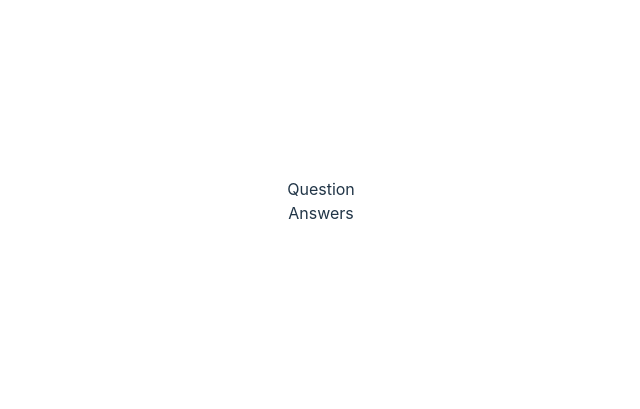
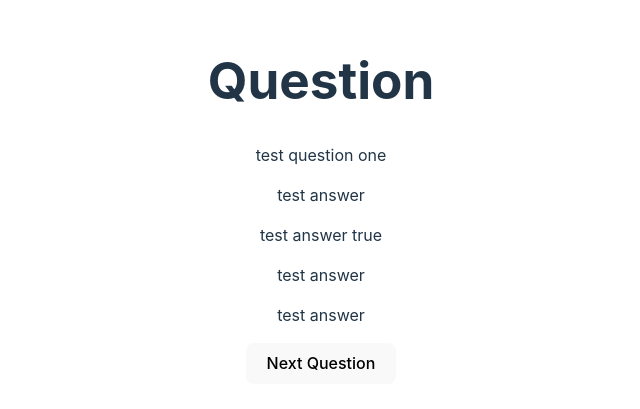
Before and after one commit to JackBadawy/Trivia_fullstack, a React (Vite) app in the folder Trivia_Frontend/: page / in a window 1280 px wide. Shown: the part 199-608 px from the top of the page, without its empty margins (319-959 px from the left). Built offline with nearby package versions, Linux system fonts and the light colour scheme.

Commit message:
template question functionality

```diff
--- a/Trivia_Frontend/src/Components/Answers.tsx
+++ /dev/null
@@ -1,5 +0,0 @@
-const Answers = () => {
-  return <div>Answers</div>;
-};
-
-export default Answers;
--- a/Trivia_Frontend/src/Components/Question.tsx
+++ b/Trivia_Frontend/src/Components/Question.tsx
@@ -1,5 +1,28 @@
+import { useEffect, useState } from "react";
+import { triviaQuestions } from "../LookUpTables/TriviaQuestionLUT";
+
 const Question = () => {
-  return <div>Question</div>;
+  const [i, iterate] = useState(1);
+
+  const iterateQuestion = () => {
+    if (i < 10) {
+      // Ensuring the question index does not exceed the number of questions
+      iterate(i + 1);
+    }
+  };
+
+  return (
+    <div className="question__container">
+      <h1>Question</h1>
+      <p>{triviaQuestions[i].question}</p>
+      {Object.values(triviaQuestions[i].potentialAnswers).map(
+        (answer, index) => (
+          <p key={index}>{answer.text}</p>
+        )
+      )}
+      <button onClick={iterateQuestion}>Next Question</button>
+    </div>
+  );
 };
 
 export default Question;
--- a/Trivia_Frontend/src/LookUpTables/TriviaQuestionLUT.ts
+++ b/Trivia_Frontend/src/LookUpTables/TriviaQuestionLUT.ts
@@ -5,6 +5,7 @@ type Answer = {
 type Question = {
   question: string;
   potentialAnswers: {
+    [x: string]: any;
     [key: number]: Answer;
   };
 };
--- a/Trivia_Frontend/src/Pages/Trivia.tsx
+++ b/Trivia_Frontend/src/Pages/Trivia.tsx
@@ -5,7 +5,6 @@ const Trivia = () => {
   return (
     <div>
       <Question />
-      <Answers />
     </div>
   );
 };
```
